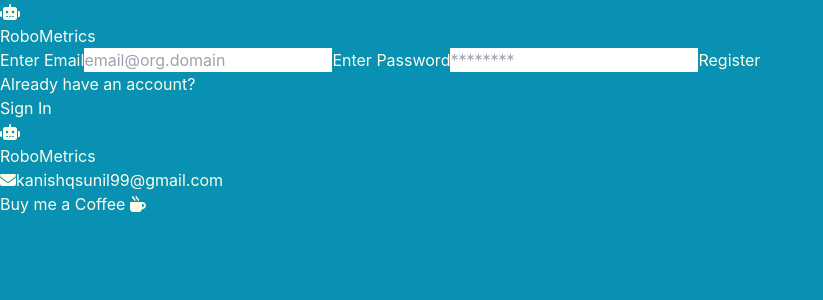
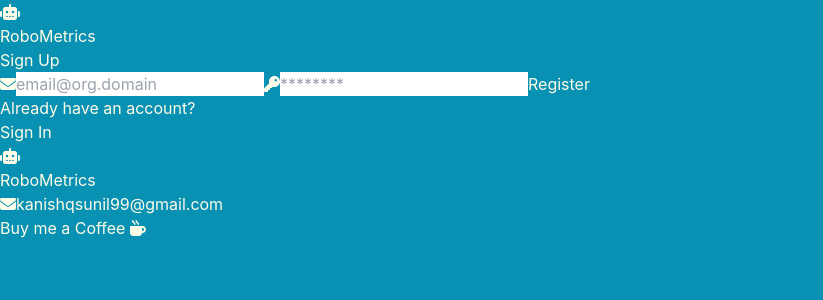
Before and after one commit to Stalemate99/RoboMetrics, a React (Vite) app: page /signup in a window 1280 px wide. Shown: the top 300 px of the page, without its empty margins (0-823 px from the left). Built offline with nearby package versions, Linux system fonts and the light colour scheme; no server answers; what aws-amplify would draw is missing.

Commit message:
refactor: cleaned UI

```diff
--- a/src/components/SignIn.tsx
+++ b/src/components/SignIn.tsx
@@ -7,6 +7,8 @@
 
 import { DEFAULT_TOAST_CONFIG } from "../constants/toast";
 import { SIGN_IN } from "../constants/auth";
+import { FontAwesomeIcon } from "@fortawesome/react-fontawesome";
+import { faEnvelope, faKey } from "@fortawesome/free-solid-svg-icons";
 
 export default function SignIn() {
   const [formData, setFormData] = useState(SIGN_IN);
@@ -71,11 +73,12 @@
     <section className="flex justify-center">
       <form
         onSubmit={handleSignIn}
-        className="w-1/2 p-1 mt-24 flex flex-col items-center justify-center bg-yellow-50 rounded"
+        className="w-full md:w-1/3 p-1 mt-24 flex flex-col items-center justify-center bg-yellow-50 rounded"
       >
-        <span className="flex flex-col gap-4 w-[90%] my-2 mt-6">
-          <label htmlFor="email" className="font-medium text-lg text-cyan-600">
-            Enter Email
+        <h2 className="text-xl text-cyan-800 font-bold mt-4">Sign In</h2>
+        <span className="flex items-center justify-center gap-4 w-[90%] my-2 mt-6">
+          <label htmlFor="email" className="font-medium text-lg text-cyan-800">
+            <FontAwesomeIcon icon={faEnvelope} className="w-8 h-8" />
           </label>
           <input
             onChange={handleFormChange}
@@ -84,18 +87,18 @@
             name="email"
             value={formData.email}
             autoComplete="email"
-            className="flex items-center w-full h-10 text-black outline-none border-2 border-orange-400 rounded px-2 py-1"
+            className="flex items-center h-10 text-black outline-none border-2 border-orange-400 rounded px-2 py-1"
             placeholder="email@org.domain"
             required
           />
         </span>
 
-        <span className="flex flex-col gap-4 w-[90%] my-2">
+        <span className="flex items-center justify-center gap-4 w-[90%] my-2">
           <label
             htmlFor="passowrd"
-            className="font-medium text-lg text-cyan-600"
+            className="font-medium text-lg text-cyan-800"
           >
-            Enter Password
+            <FontAwesomeIcon icon={faKey} className="w-8 h-8" />
           </label>
           <input
             onChange={handleFormChange}
@@ -104,7 +107,7 @@
             name="password"
             value={formData.password}
             autoComplete="current-password"
-            className="flex items-center w-full h-10 text-black outline-none border-2 border-orange-400 rounded px-2 py-1"
+            className="flex items-center h-10 text-black outline-none border-2 border-orange-400 rounded px-2 py-1"
             placeholder="********"
             required
           />
--- a/src/components/SignUp.tsx
+++ b/src/components/SignUp.tsx
@@ -8,6 +8,8 @@
 
 import { SIGN_UP } from "../constants/auth";
 import { DEFAULT_TOAST_CONFIG } from "../constants/toast";
+import { FontAwesomeIcon } from "@fortawesome/react-fontawesome";
+import { faEnvelope, faKey } from "@fortawesome/free-solid-svg-icons";
 
 export default function SignUp() {
   const [formData, setFormData] = useState(SIGN_UP);
@@ -106,11 +108,12 @@
     return (
       <form
         onSubmit={handleSignUp}
-        className="w-1/2 p-1 mt-24 flex flex-col items-center justify-center bg-yellow-50 rounded"
+        className="w-full md:w-1/3 p-1 mt-24 flex flex-col items-center justify-center bg-yellow-50 rounded"
       >
-        <span className="flex flex-col gap-4 w-[90%] my-2 mt-6">
-          <label htmlFor="email" className="font-medium text-lg text-cyan-600">
-            Enter Email
+        <h2 className="text-xl text-cyan-800 font-bold mt-4">Sign Up</h2>
+        <span className="flex items-center justify-center gap-4 w-[90%] my-2 mt-6">
+          <label htmlFor="email" className="font-medium text-lg text-cyan-800">
+            <FontAwesomeIcon icon={faEnvelope} className="w-8 h-8" />
           </label>
           <input
             onChange={handleFormChange}
@@ -119,18 +122,18 @@
             name="email"
             value={formData.email}
             autoComplete="email"
-            className="flex items-center w-full h-10 text-black outline-none border-2 border-orange-400 rounded px-2 py-1"
+            className="flex items-center h-10 text-black outline-none border-2 border-orange-400 rounded px-2 py-1"
             placeholder="email@org.domain"
             required
           />
         </span>
 
-        <span className="flex flex-col gap-4 w-[90%] my-2">
+        <span className="flex items-center justify-center gap-4 w-[90%] my-2">
           <label
             htmlFor="passowrd"
-            className="font-medium text-lg text-cyan-600"
+            className="font-medium text-lg text-cyan-800"
           >
-            Enter Password
+            <FontAwesomeIcon icon={faKey} className="w-8 h-8" />
           </label>
           <input
             onChange={handleFormChange}
@@ -139,13 +142,13 @@
             name="password"
             value={formData.password}
             autoComplete="current-password"
-            className="flex items-center w-full h-10 text-black outline-none border-2 border-orange-400 rounded px-2 py-1"
+            className="flex items-center h-10 text-black outline-none border-2 border-orange-400 rounded px-2 py-1"
             placeholder="********"
             required
           />
         </span>
 
-        <span className="flex flex-col gap-4 items-center mb-4 w-full pl-6 my-2">
+        <span className="flex flex-col gap-4 items-center mb-4 w-[90%] my-2">
           <button
             type="submit"
             className="inline-block w-32 h-12 rounded bg-amber-900 px-5 pb-1 pt-2 text-md font-medium uppercase leading-normal text-white shadow-[0_4px_9px_-4px_#e4a11b] transition duration-150 ease-in-out hover:bg-amber-800 hover:shadow-[0_8px_9px_-4px_rgba(228,161,27,0.3),0_4px_18px_0_rgba(228,161,27,0.2)] focus:bg-amber-800 focus:shadow-[0_8px_9px_-4px_rgba(228,161,27,0.3),0_4px_18px_0_rgba(228,161,27,0.2)] focus:outline-none focus:ring-0 active:bg-amber-600 active:shadow-[0_8px_9px_-4px_rgba(228,161,27,0.3),0_4px_18px_0_rgba(228,161,27,0.2)] md:px-6 md:pb-2"
```
